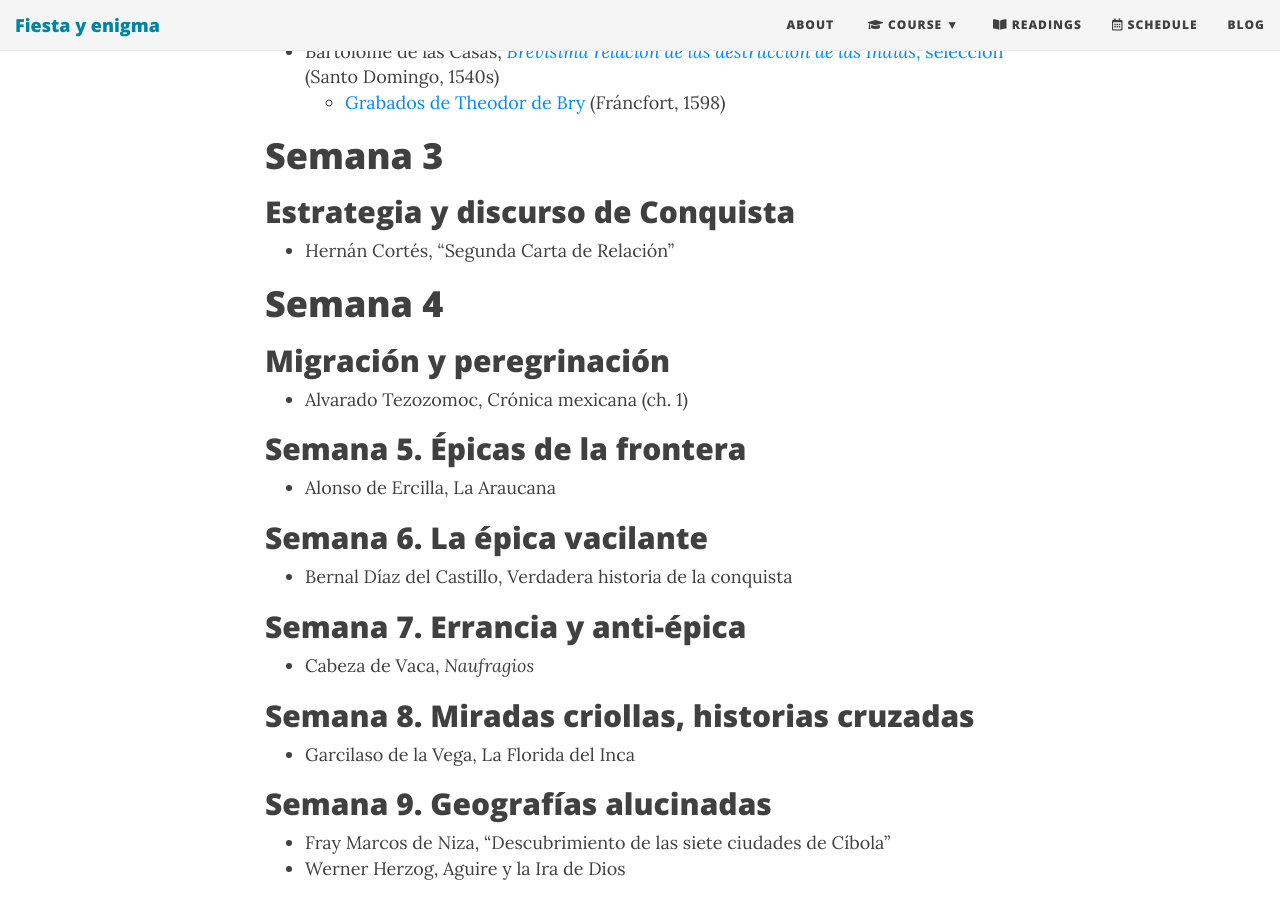
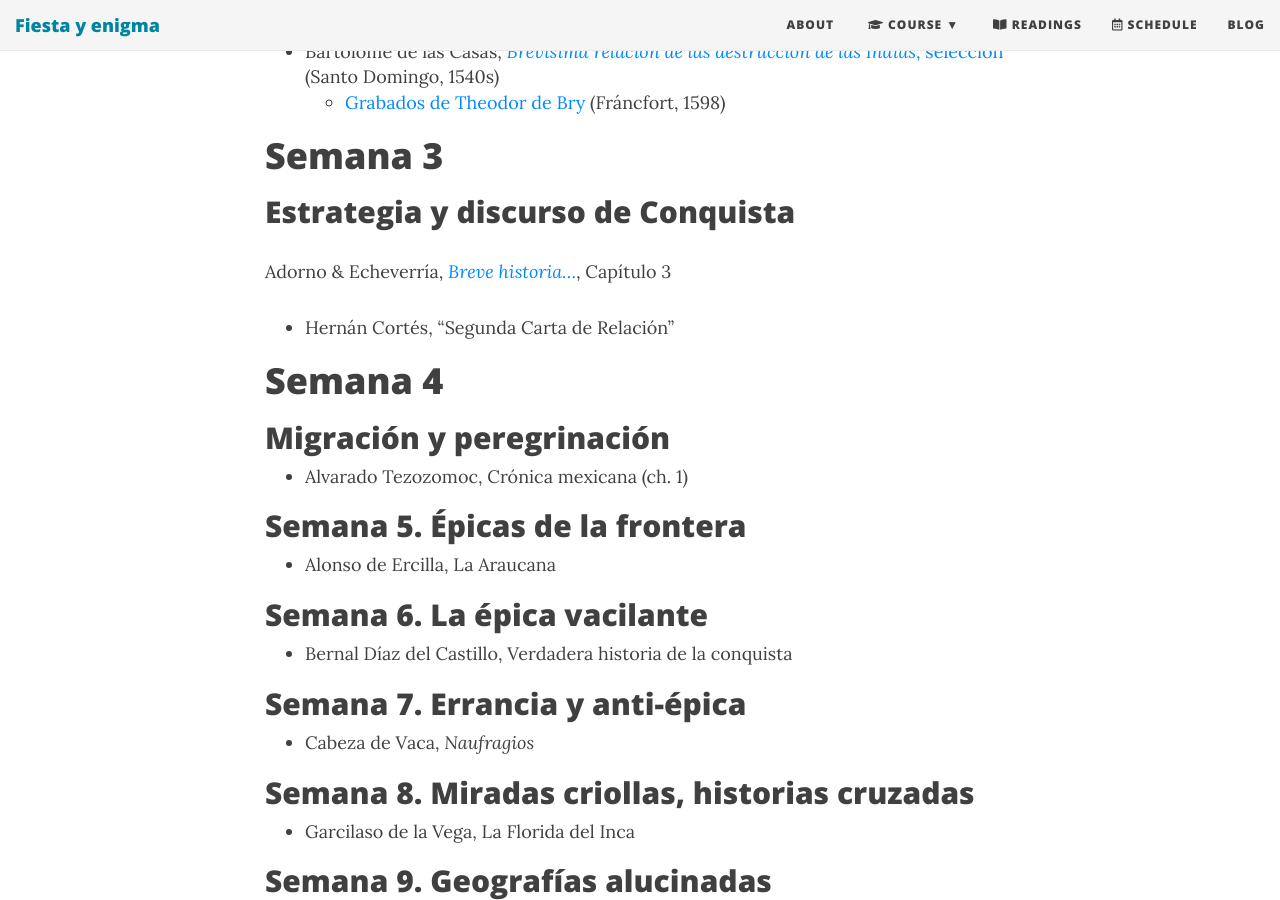
Before and after one commit to Hipomenes/ls452, a Jekyll site: the page built from syllabus.md, in a window 1280 px wide and 900 px high, scrolled down 1850 px. Built offline with Jekyll 4.4.1, drawn with Linux system fonts in a browser that asks for light colours; nearby versions of some CDN libraries.

Commit message:
Update syllabus.md

```diff
--- a/syllabus.md
+++ b/syllabus.md
@@ -40,7 +40,8 @@ bigimg: /img/4partes.jpg
 # Semana 3
 ##  Estrategia y discurso de Conquista
 
-- Hernán Cortés, “Segunda Carta de Relación”
+Adorno & Echeverría, [*Breve historia...*](), Capítulo 3
+- Hernán Cortés, "Segunda Carta de Relación"
 
 # Semana 4
 ##  Migración y peregrinación
```
